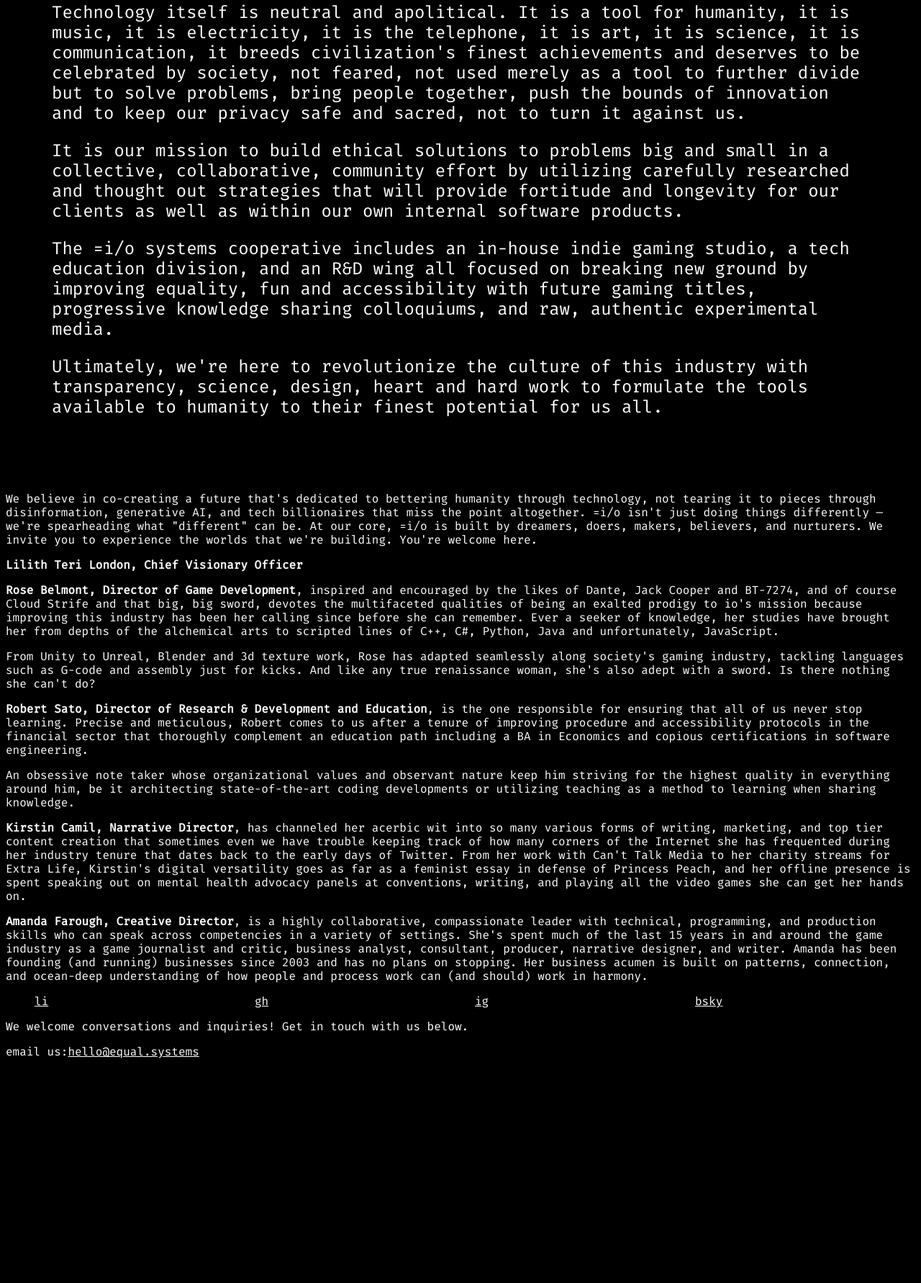
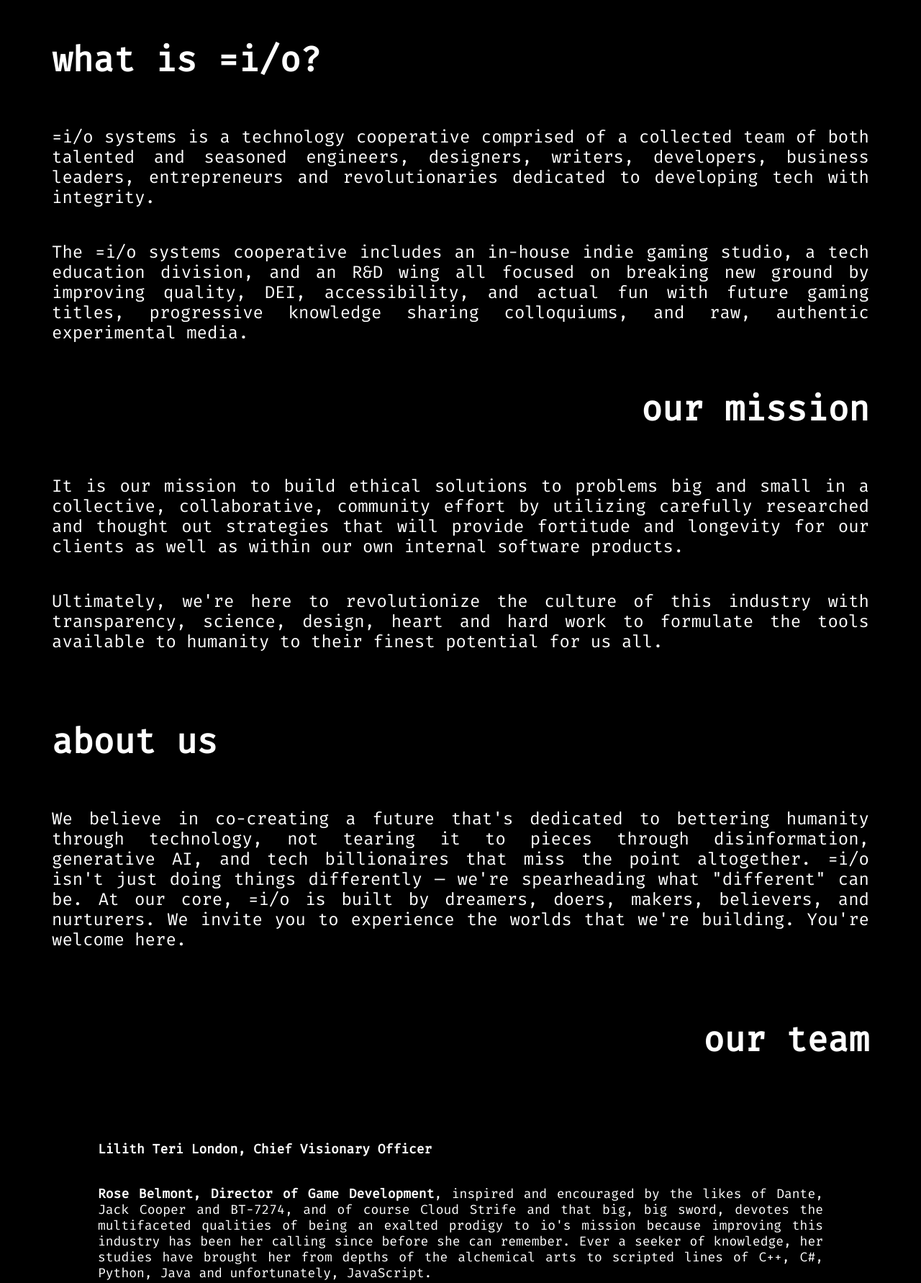
Before and after one commit to equal-io/site, a plain HTML site: page index.html in a window 1280 px wide. Shown: the part 558-2340 px from the top of the page at 72% size. Before the commit the page ends 2044 px from the top, so only its background shows below. Drawn offline with Linux system fonts and the light colour scheme.

Commit message:
the css queen has made this scene

```diff
--- a/index.html
+++ b/index.html
@@ -18,51 +18,55 @@
 				<div>
 					<div id="title">
 						<h1 id="io">equal i/o systems</h1>
-						<h2>cooperative inc</h2>
+						<h2 id="io">cooperative inc</h2>
 					</div>
 				</div>
 			</section>
 			<section id="tag">
 				<div id="tagline">
 					<h2 style="color: #d60270">tech</h2>
-					<h2 style="color: #9b4f96">with</h2>
-					<h2 style="color: #0038a8">integrity</h2>
+					<h2 style="color: #420a55">with</h2>
+					<h2 style="color: #042069">integrity</h2>
 				</div>
 			</section>
 		</header>
 		<main>
 			<section id="about">
+				<div id="opener">
+					<p class="info">
+						Technology is neutral and apolitical. It is a tool for humanity, it
+						is music, it is electricity, it is the telephone, it is art, it is
+						science, it is communication, it breeds civilization's finest
+						achievements and deserves to be celebrated by society, not feared,
+						not used merely as a tool to further divide but to solve problems,
+						bring people together, push the bounds of innovation and to keep our
+						privacy safe and sacred, not to turn it against us.
+					</p>
+				</div>
 				<div id="mission">
-					<p>
+					<div id="info-header"><h1>what is =i/o?</h1></div>
+					<p class="info">
 						=i/o systems is a technology cooperative comprised of a collected
 						team of both talented and seasoned engineers, designers, writers,
 						developers, business leaders, entrepreneurs and revolutionaries
 						dedicated to developing tech with integrity.
 					</p>
-					<p>
-						Technology itself is neutral and apolitical. It is a tool for
-						humanity, it is music, it is electricity, it is the telephone, it is
-						art, it is science, it is communication, it breeds civilization's
-						finest achievements and deserves to be celebrated by society, not
-						feared, not used merely as a tool to further divide but to solve
-						problems, bring people together, push the bounds of innovation and
-						to keep our privacy safe and sacred, not to turn it against us.
+					<p class="info">
+						The =i/o systems cooperative includes an in-house indie gaming
+						studio, a tech education division, and an R&D wing all focused on
+						breaking new ground by improving quality, DEI, accessibility, and
+						actual fun with future gaming titles, progressive knowledge sharing
+						colloquiums, and raw, authentic experimental media.
 					</p>
-					<p>
+					<div id="mission-header"><h1>our mission</h1></div>
+					<p class="info">
 						It is our mission to build ethical solutions to problems big and
 						small in a collective, collaborative, community effort by utilizing
 						carefully researched and thought out strategies that will provide
 						fortitude and longevity for our clients as well as within our own
 						internal software products.
 					</p>
-					<p>
-						The =i/o systems cooperative includes an in-house indie gaming
-						studio, a tech education division, and an R&D wing all focused on
-						breaking new ground by improving equality, fun and accessibility
-						with future gaming titles, progressive knowledge sharing
-						colloquiums, and raw, authentic experimental media.
-					</p>
-					<p>
+					<p class="info">
 						Ultimately, we're here to revolutionize the culture of this industry
 						with transparency, science, design, heart and hard work to formulate
 						the tools available to humanity to their finest potential for us
@@ -70,7 +74,8 @@
 					</p>
 				</div>
 				<div id="about-us">
-					<p>
+					<div id="about-header"><h1>about us</h1></div>
+					<p class="info">
 						We believe in co-creating a future that's dedicated to bettering
 						humanity through technology, not tearing it to pieces through
 						disinformation, generative AI, and tech billionaires that miss the
@@ -82,101 +87,110 @@
 				</div>
 			</section>
 			<section id="team">
-				<p><b>Lilith Teri London, Chief Visionary Officer</b></p>
-				<p>
+				<div id="team-header"><h1>our team</h1></div>
+				<div id="bios">
+					<p class="bio">
+						<b>Lilith Teri London, Chief Visionary Officer</b>
+					</p>
+					<p class="bio">
 						<b>Rose Belmont, Director of Game Development</b>, inspired and
 						encouraged by the likes of Dante, Jack Cooper and BT-7274, and of
-					course Cloud Strife and that big, big sword, devotes the multifaceted
-					qualities of being an exalted prodigy to io's mission because
-					improving this industry has been her calling since before she can
-					remember. Ever a seeker of knowledge, her studies have brought her
-					from depths of the alchemical arts to scripted lines of C++, C#,
-					Python, Java and unfortunately, JavaScript.
+						course Cloud Strife and that big, big sword, devotes the
+						multifaceted qualities of being an exalted prodigy to io's mission
+						because improving this industry has been her calling since before
+						she can remember. Ever a seeker of knowledge, her studies have
+						brought her from depths of the alchemical arts to scripted lines of
+						C++, C#, Python, Java and unfortunately, JavaScript.
 					</p>
-
-				<p />
 					<p>
 						From Unity to Unreal, Blender and 3d texture work, Rose has adapted
-					seamlessly along society's gaming industry, tackling languages such as
-					G-code and assembly just for kicks. And like any true renaissance
+						seamlessly along society's gaming industry, tackling languages such
+						as G-code and assembly just for kicks. And like any true renaissance
 						woman, she's also adept with a sword. Is there nothing she can't do?
 					</p>
-				<p>
-					<b>Robert Sato, Director of Research & Development and Education</b>,
-					is the one responsible for ensuring that all of us never stop
-					learning. Precise and meticulous, Robert comes to us after a tenure of
-					improving procedure and accessibility protocols in the financial
-					sector that thoroughly complement an education path including a BA in
-					Economics and copious certifications in software engineering.
+					<p class="bio">
+						<b>Robert Sato, Director of Research & Development and Education</b
+						>, is the one responsible for ensuring that all of us never stop
+						learning. Precise and meticulous, Robert comes to us after a tenure
+						of improving procedure and accessibility protocols in the financial
+						sector that thoroughly complement an education path including a BA
+						in Economics and copious certifications in software engineering.
 					</p>
-
-				<p />
 					<p>
 						An obsessive note taker whose organizational values and observant
-					nature keep him striving for the highest quality in everything around
-					him, be it architecting state-of-the-art coding developments or
-					utilizing teaching as a method to learning when sharing knowledge.
+						nature keep him striving for the highest quality in everything
+						around him, be it architecting state-of-the-art coding developments
+						or utilizing teaching as a method to learning when sharing
+						knowledge.
 					</p>
-				<p>
+					<p class="bio">
 						<b>Kirstin Camil, Narrative Director</b>, has channeled her acerbic
 						wit into so many various forms of writing, marketing, and top tier
-					content creation that sometimes even we have trouble keeping track of
-					how many corners of the Internet she has frequented during her
-					industry tenure that dates back to the early days of Twitter. From her
-					work with Can't Talk Media to her charity streams for Extra Life,
-					Kirstin's digital versatility goes as far as a feminist essay in
-					defense of Princess Peach, and her offline presence is spent speaking
-					out on mental health advocacy panels at conventions, writing, and
-					playing all the video games she can get her hands on.
+						content creation that sometimes even we have trouble keeping track
+						of how many corners of the Internet she has frequented during her
+						industry tenure that dates back to the early days of Twitter. From
+						her work with Can't Talk Media to her charity streams for Extra
+						Life, Kirstin's digital versatility goes as far as a feminist essay
+						in defense of Princess Peach, and her offline presence is spent
+						speaking out on mental health advocacy panels at conventions,
+						writing, and playing all the video games she can get her hands on.
 					</p>
-				<p>
+					<p class="bio">
 						<b>Amanda Farough, Creative Director</b>, is a highly collaborative,
 						compassionate leader with technical, programming, and production
 						skills who can speak across competencies in a variety of settings.
-					She's spent much of the last 15 years in and around the game industry
-					as a game journalist and critic, business analyst, consultant,
-					producer, narrative designer, and writer. Amanda has been founding
-					(and running) businesses since 2003 and has no plans on stopping. Her
-					business acumen is built on patterns, connection, and ocean-deep
-					understanding of how people and process work can (and should) work in
-					harmony.
+						She's spent much of the last 15 years in and around the game
+						industry as a game journalist and critic, business analyst,
+						consultant, producer, narrative designer, and writer. Amanda has
+						been founding (and running) businesses since 2003 and has no plans
+						on stopping. Her business acumen is built on patterns, connection,
+						and ocean-deep understanding of how people and process work can (and
+						should) work in harmony.
 					</p>
+				</div>
 			</section>
 		</main>
-		<footer id="contact">
-			<section id="footer-social" class="center">
+		<footer>
+			<div id="contact-header"><h1>contact us</h1></div>
+			<div class="center">
+				<h2>
+					We welcome conversations and inquiries! Get in touch with us below.
+				</h2>
+			</div>
+			<div id="footer-social" class="center">
 				<ul id="main-social-container">
 					<div class="sm-container">
 						<li class="sm">
-							<a href="https://www.linkedin.com/company/equal-io-systems">li</a>
+							<a href="https://www.linkedin.com/company/equal-io-systems"
+								>linkedin</a
+							>
 						</li>
 					</div>
 					<div class="sm-container">
 						<li class="sm">
-							<a href="https://github.com/equal-io">gh</a>
+							<a href="https://github.com/equal-io">github</a>
 						</li>
 					</div>
 					<div class="sm-container">
 						<li class="sm">
-							<a href="https://www.instagram.com/equal.io.systems/">ig</a>
+							<a href="https://www.instagram.com/equal.io.systems/"
+								>instagram</a
+							>
 						</li>
 					</div>
 					<div class="sm-container">
 						<li class="sm">
 							<a href="https://bsky.app/profile/equal-io-systems.bsky.social"
-								>bsky</a
+								>b.sky</a
 							>
 						</li>
 					</div>
 				</ul>
-			</section>
-			<div>
-				<p>
-					We welcome conversations and inquiries! Get in touch with us below.
-				</p>
-				<p>
-					email us:<a href="mailto: hello@equal.systems">hello@equal.systems</a>
-				</p>
+			</div>
+			<div id="footer-contact" class="center">
+				<h2>
+					email: <a href="mailto: hello@equal.systems">hello@equal.systems</a>
+				</h2>
 			</div>
 		</footer>
 	</body>
--- a/style.css
+++ b/style.css
@@ -1,8 +1,8 @@
 * {
-    margin: 0
+	/* margin: 0 */
 	padding: 0;
 	box-sizing: border-box;
-    font-family: 'Fira Mono', monospace;
+	font-family: "Fira Mono", monospace;
 	background: #000000;
 	color: #ffffff;
 }
@@ -21,6 +21,23 @@ h2 {
 	font-size: 20px;
 }
 
+li {
+	list-style: none;
+	font-size: 18px;
+}
+
+a {
+	color: #d60270;
+}
+
+a:visited {
+	color: #042069;
+}
+
+a:hover {
+	color: #420a55;
+}
+
 #name {
 	display: flex;
 	justify-content: center;
@@ -32,7 +49,6 @@ h2 {
 	flex-direction: column;
 	justify-content: center;
 	align-items: center;
-
 }
 #io {
 	margin: 1em 0 0 0;
@@ -41,7 +57,7 @@ h2 {
 #tag {
 	display: flex;
 	justify-content: center;
-    padding: 2em;
+	padding: 1.5em;
 	font-style: italic;
 }
 
@@ -53,30 +69,65 @@ h2 {
 }
 
 #tagline h2 {
-    margin:0;
-    padding:5px;
+	margin: 0;
+	padding: 5px;
+}
+
+#mission-header,
+#team-header {
+	text-align: right;
+}
+
+#contact-header {
+	text-align: center;
+}
+
+#opener,
+#mission,
+#about-us,
+#team {
+	display: flex-column;
+	justify-content: center;
+	align-items: center;
+	text-align: justify;
+	padding: 1rem 4rem;
+	font-size: 24px;
 }
 
 #main-social-container {
 	margin: 0;
+	padding: 0.25rem;
 	display: grid;
 	grid-template-columns: 1fr 1fr 1fr 1fr;
 }
 
-li {
-    list-style: none;
+.sm-container {
+	display: flex;
+	justify-content: space-evenly;
+	align-items: center;
 }
 
-/* #intro{
+.center {
 	display: flex;
 	justify-content: center;
 	align-items: center;
-} */
+}
 
-#mission {
+.info {
+	margin: 0;
+	padding: 1.5rem 0;
+}
+
+#bios {
 	display: flex-column;
 	justify-content: center;
 	align-items: center;
-    padding: 4rem;
-    font-size: 24px;
+	text-align: justify;
+	padding: 2rem 4rem;
+	font-size: 18px;
 }
+
+.bio {
+	margin: 0;
+	padding: 2.5rem 0 0 0;
+}
```
Lines whose indentation alone changed are shown as unchanged.
